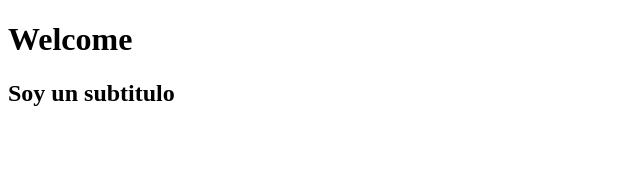
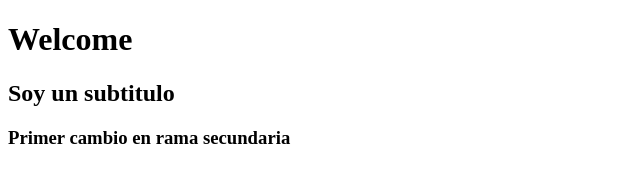
Before and after one commit to joselautaro/pruebagit, a plain HTML site: page index.html in a window 1280 px wide. Shown: the whole page, without its empty margins (0-640 px from the left). Drawn offline with Linux system fonts and the light colour scheme.

Commit message:
Primer cambio en rama secundaria

```diff
--- a/index.html
+++ b/index.html
@@ -9,6 +9,7 @@
 
     <h1>Welcome</h1>
     <h2>Soy un subtitulo</h2>
+    <h3>Primer cambio en rama secundaria</h3>
 
 </body>
 </html>
```
